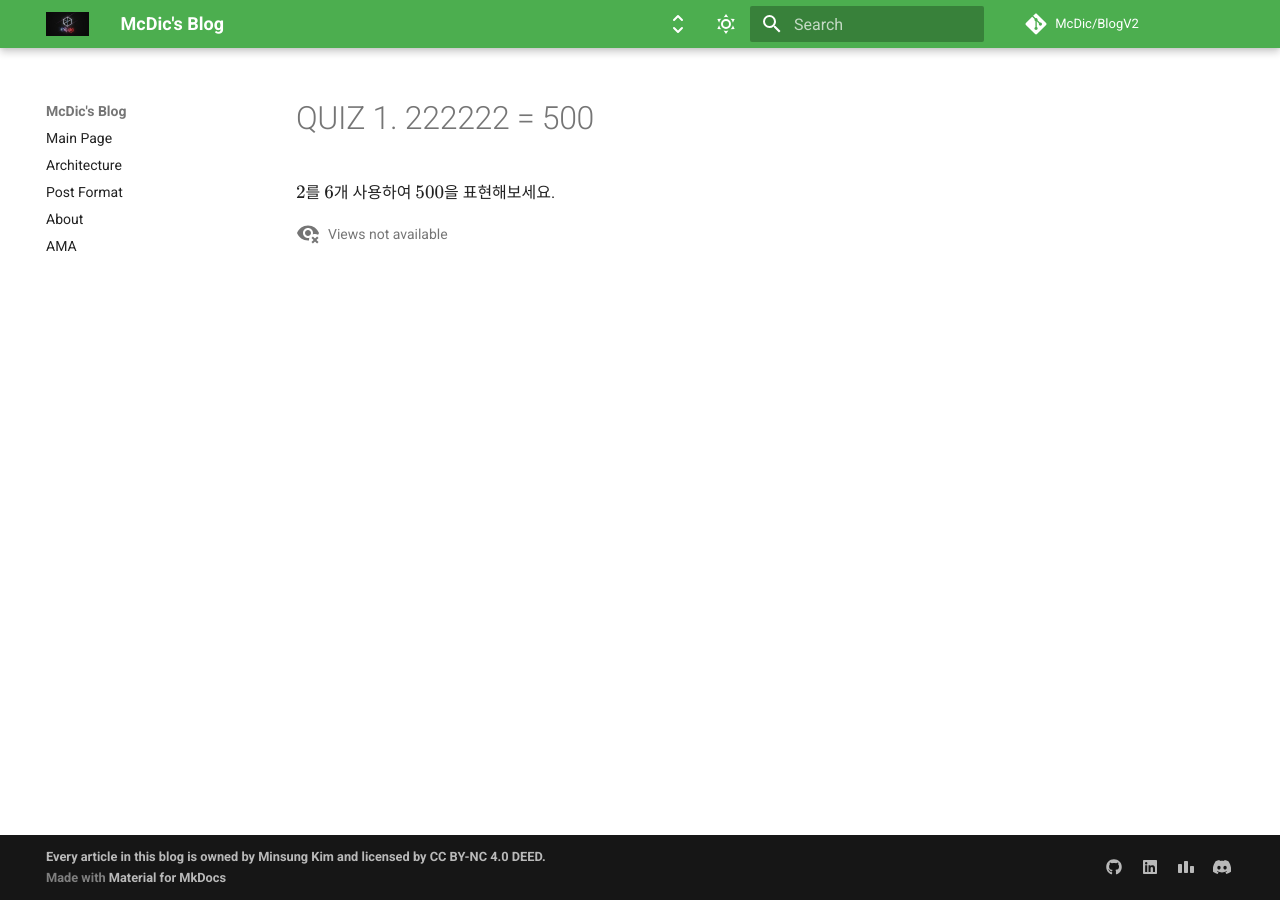
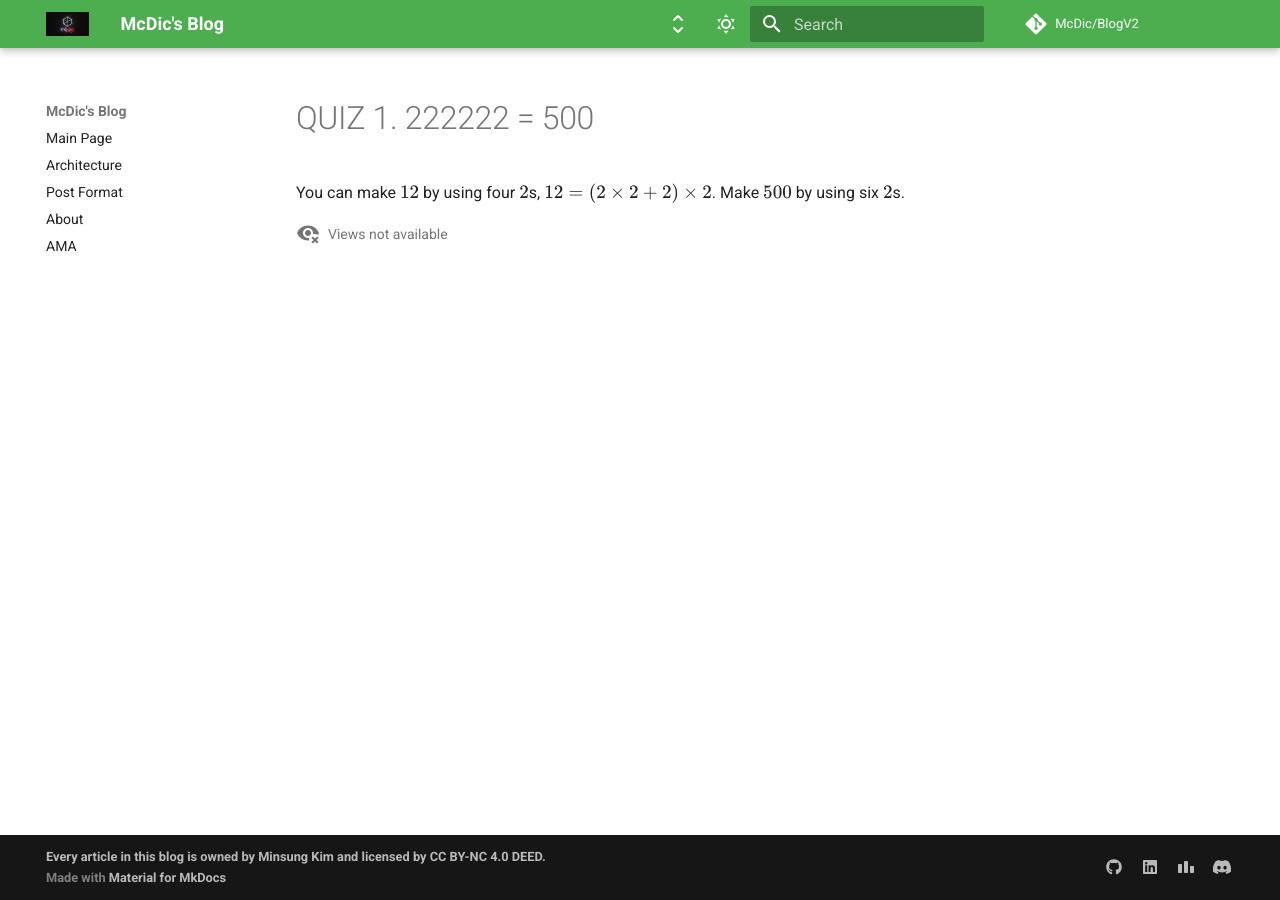
Before and after one commit to McDic/BlogV2, an MkDocs documentation site: the page built from docs/quiz/q1/question.md, in a window 1280 px wide. Built offline with MkDocs 1.6.1 and Material for MkDocs 9.7.7, drawn with Linux system fonts in a browser that asks for light colours; comment, search, counter and statistics services are not loaded.

Commit message:
Use English instead

```diff
--- a/docs/quiz/q1/question.md
+++ b/docs/quiz/q1/question.md
@@ -2,4 +2,5 @@
 title: QUIZ 1. 222222 = 500
 ---
 
-$2$를 $6$개 사용하여 $500$을 표현해보세요.
+You can make $12$ by using four $2$s, $12 = (2 \times 2 + 2) \times 2$.
+Make $500$ by using six $2$s.
```
